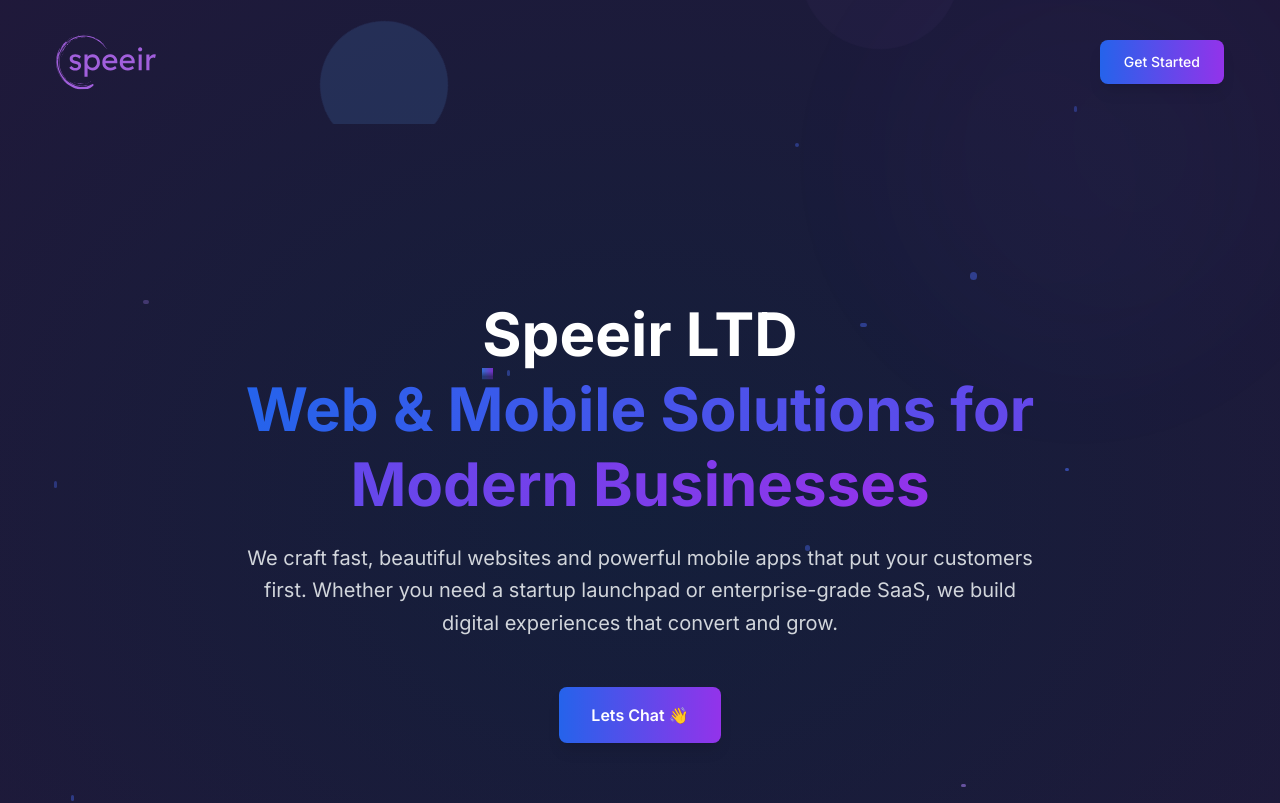
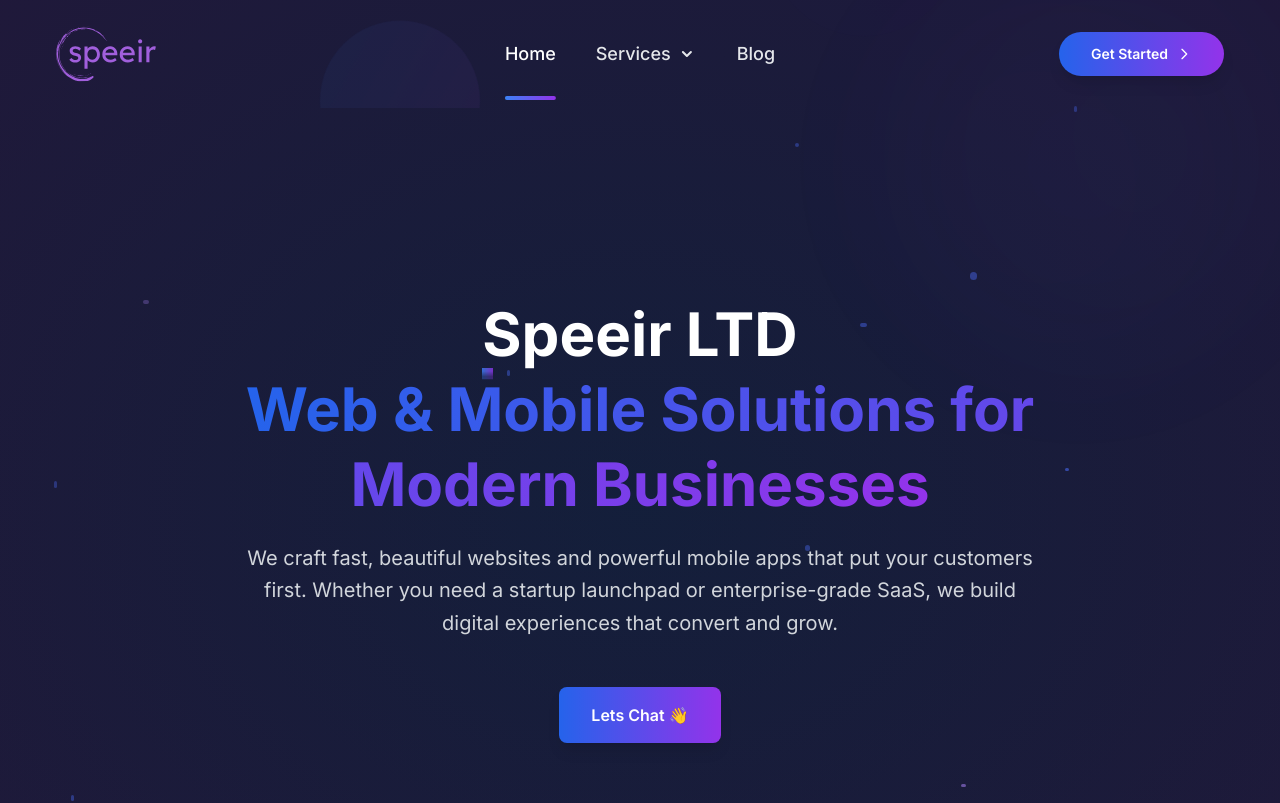
Before and after one commit to Speeir-LTD/speeir.com, a Next.js app: page / in a window 1280 px wide. Shown: the top 803 px of the page. Built offline with nearby package versions, Linux system fonts and the light colour scheme.

Commit message:
update footer menu

```diff
--- a/src/components/Header/index.tsx
+++ b/src/components/Header/index.tsx
@@ -4,7 +4,7 @@
 import { usePathname } from "next/navigation";
 import { useEffect, useState } from "react";
 import ThemeToggler from "./ThemeToggler";
-import menuData from "./menuData";
+import { services } from "@/data/services";
 
 const Header = () => {
   // Navbar toggle
@@ -39,33 +39,50 @@
 
   const pathname = usePathname();
 
+  // Menu data with Home, Services dropdown, and Blog
+  const menuData = [
+    {
+      title: "Home",
+      path: "/",
+    },
+    {
+      title: "Services",
+      submenu: services.map(service => ({
+        title: service.title,
+        path: `/services/${service.slug}`,
+      })),
+    },
+    {
+      title: "Blog",
+      path: "/blog",
+    },
+  ];
+
   return (
     <>
       <header
-        className={`header left-0 top-0 z-50 flex w-full items-center ${
-          sticky
-            ? "fixed bg-white/90 shadow-lg backdrop-blur-md transition-all duration-300 dark:bg-gray-900/90 dark:shadow-gray-800/10"
+        className={`header left-0 top-0 z-50 flex w-full items-center ${sticky
+          ? "fixed bg-white/95 shadow-2xl backdrop-blur-xl transition-all duration-500 dark:bg-gray-900/95 dark:shadow-gray-800/30"
           : "absolute bg-transparent"
           }`}
       >
         {/* Animated background elements */}
         {!sticky && (
-          <div className="absolute inset-0 overflow-hidden opacity-10 dark:opacity-20">
-            <div className="absolute left-1/4 top-1/4 h-32 w-32 rounded-full bg-blue-400 animate-[float_8s_ease-in-out_infinite]"></div>
-            <div className="absolute bottom-1/3 right-1/4 h-40 w-40 rounded-full bg-purple-400 animate-[float_10s_ease-in-out_infinite_reverse]"></div>
+          <div className="absolute inset-0 overflow-hidden opacity-15 dark:opacity-25">
+            <div className="absolute left-1/4 top-1/4 h-40 w-40 rounded-full bg-gradient-to-r from-blue-500/30 to-purple-500/30 animate-[float_10s_ease-in-out_infinite]"></div>
+            <div className="absolute bottom-1/3 right-1/4 h-48 w-48 rounded-full bg-gradient-to-r from-purple-500/30 to-indigo-500/30 animate-[float_12s_ease-in-out_infinite_reverse]"></div>
           </div>
         )}
 
-        <div className="container relative">
-          <div className="relative -mx-4 flex items-center justify-between">
-            <div className="w-60 max-w-full px-4 xl:mr-12">
+        <div className="container relative mx-auto px-4">
+          <div className="relative flex items-center justify-between">
+            {/* Logo - Left aligned */}
+            <div className="flex items-center">
               <Link
                 href="/"
-                className={`header-logo block w-full transition-all duration-300 ${
-                  sticky ? "py-5 lg:py-3" : "py-8"
+                className={`header-logo block transition-all duration-500 ${sticky ? "py-4" : "py-6"
                   }`}
               >
-
                 <Image
                   src="/images/logo/logo.svg"
                   alt="logo"
@@ -77,72 +94,37 @@
               </Link>
             </div>
 
-            <div className="flex w-full items-center justify-between px-4">
-              <div>
-                {/* Mobile menu button */}
-                <button
-                  onClick={navbarToggleHandler}
-                  id="navbarToggler"
-                  aria-label="Mobile Menu"
-                  className="absolute right-4 top-1/2 block translate-y-[-50%] rounded-lg p-2 ring-primary focus:ring-2 lg:hidden"
-                >
-                  <span
-                    className={`relative my-1.5 block h-0.5 w-[30px] bg-black transition-all duration-300 dark:bg-white ${
-                      navbarOpen ? "top-[7px] rotate-45" : ""
-                    }`}
-                  />
-                  <span
-                    className={`relative my-1.5 block h-0.5 w-[30px] bg-black transition-all duration-300 dark:bg-white ${
-                      navbarOpen ? "opacity-0" : ""
-                    }`}
-                  />
-                  <span
-                    className={`relative my-1.5 block h-0.5 w-[30px] bg-black transition-all duration-300 dark:bg-white ${
-                      navbarOpen ? "top-[-8px] -rotate-45" : ""
-                    }`}
-                  />
-                </button>
-
-                {/* Desktop menu */}
-                <nav
-                  id="navbarCollapse"
-                  className={`navbar absolute right-0 z-30 w-[280px] rounded-xl border border-gray-200 bg-white/95 px-6 py-4 shadow-xl backdrop-blur-lg transition-all duration-300 dark:border-gray-700 dark:bg-gray-900/95 lg:visible lg:static lg:w-auto lg:border-none lg:bg-transparent lg:px-0 lg:py-0 lg:shadow-none lg:backdrop-blur-none dark:lg:bg-transparent ${
-                    navbarOpen
-                      ? "visible top-full opacity-100"
-                      : "invisible top-[120%] opacity-0"
-                  }`}
-                >
-                  <ul className="block lg:flex lg:space-x-8">
+            {/* Centered Navigation */}
+            <div className="hidden lg:flex absolute left-1/2 transform -translate-x-1/2">
+              <nav className="flex items-center justify-center">
+                <ul className="flex space-x-10">
                   {menuData.map((menuItem, index) => (
                     <li key={index} className="group relative">
                       {menuItem.path ? (
                         <Link
                           href={menuItem.path}
-                            className={`relative flex items-center py-2 text-base font-medium transition-colors duration-300 lg:px-0 lg:py-6 ${
-                              pathname === menuItem.path
+                          className={`relative flex items-center py-6 text-lg font-medium transition-all duration-300 ${pathname === menuItem.path
                             ? "text-primary dark:text-white"
-                                : "text-gray-700 hover:text-primary dark:text-gray-300 dark:hover:text-white"
+                            : "text-gray-800 hover:text-primary dark:text-gray-200 dark:hover:text-white"
                             }`}
                         >
                           {menuItem.title}
                           {pathname === menuItem.path && (
-                              <span className="absolute -bottom-1 left-0 h-0.5 w-full bg-gradient-to-r from-blue-500 to-purple-600"></span>
+                            <span className="absolute -bottom-2 left-0 h-1 w-full bg-gradient-to-r from-blue-500 to-purple-600 rounded-full"></span>
                           )}
                         </Link>
                       ) : (
-                          <>
+                        <div className="relative">
                           <button
                             onClick={() => handleSubmenu(index)}
-                              className="flex w-full items-center justify-between py-2 text-base font-medium text-gray-700 transition-colors duration-300 hover:text-primary dark:text-gray-300 dark:hover:text-white lg:px-0 lg:py-6"
+                            className="flex items-center py-6 text-lg font-medium text-gray-800 transition-all duration-300 hover:text-primary dark:text-gray-200 dark:hover:text-white"
                           >
                             {menuItem.title}
-                              <span className="pl-2">
                             <svg
                               width="20"
                               height="20"
                               viewBox="0 0 20 20"
-                                  className={`transform transition-transform duration-200 ${
-                                    openIndex === index ? "rotate-180" : ""
+                              className={`ml-1.5 transform transition-transform duration-300 ${openIndex === index ? "rotate-180" : ""
                                 }`}
                             >
                               <path
@@ -150,19 +132,22 @@
                                 d="M5.293 7.293a1 1 0 011.414 0L10 10.586l3.293-3.293a1 1 0 111.414 1.414l-4 4a1 1 0 01-1.414 0l-4-4a1 1 0 010-1.414z"
                               />
                             </svg>
-                              </span>
                           </button>
                           <div
-                              className={`submenu relative left-0 rounded-lg bg-white/95 px-4 py-3 shadow-xl backdrop-blur-lg transition-all duration-300 group-hover:opacity-100 dark:bg-gray-900/95 dark:shadow-gray-800/30 lg:invisible lg:absolute lg:top-[120%] lg:min-w-[220px] lg:opacity-0 lg:shadow-lg lg:group-hover:visible lg:group-hover:top-full lg:group-hover:opacity-100 ${
-                                openIndex === index ? "block" : "hidden"
+                            className={`absolute left-1/2 transform -translate-x-1/2 mt-1 w-56 rounded-xl bg-white/95 shadow-2xl backdrop-blur-xl transition-all duration-300 dark:bg-gray-900/95 ${openIndex === index
+                              ? "visible opacity-100 translate-y-0"
+                              : "invisible opacity-0 -translate-y-2"
                               }`}
+                            style={{
+                              transitionProperty: 'opacity, transform',
+                              transitionTimingFunction: 'cubic-bezier(0.4, 0, 0.2, 1)',
+                            }}
                           >
-                              {menuItem.submenu?.map((submenuItem, index) => (
+                            {menuItem.submenu?.map((submenuItem, idx) => (
                               <Link
-                                  href={submenuItem.path || "/"}
-                                  key={index}
-                                  className={`block rounded-md px-3 py-2.5 text-sm font-medium transition-colors duration-200 ${
-                                    pathname === submenuItem.path
+                                href={submenuItem.path}
+                                key={idx}
+                                className={`block px-5 py-3 text-sm font-medium transition-all duration-300 transform hover:translate-x-1 ${pathname === submenuItem.path
                                     ? "bg-gray-100 text-primary dark:bg-gray-800 dark:text-white"
                                     : "text-gray-700 hover:bg-gray-100 hover:text-primary dark:text-gray-300 dark:hover:bg-gray-800 dark:hover:text-white"
                                   }`}
@@ -171,7 +156,7 @@
                               </Link>
                             ))}
                           </div>
-                          </>
+                        </div>
                       )}
                     </li>
                   ))}
@@ -179,18 +164,126 @@
               </nav>
             </div>
 
-              {/* Theme toggler and CTA button */}
-              <div className="flex items-center gap-4">
+            {/* Right side - CTA and Theme Toggler */}
+            <div className="flex items-center space-x-6">
               {/* <ThemeToggler /> */}
               <Link
                 href="/contact"
-                  className="hidden rounded-lg bg-gradient-to-r from-blue-600 to-purple-600 px-6 py-3 text-sm font-medium text-white shadow-lg transition-all duration-300 hover:from-blue-700 hover:to-purple-700 hover:shadow-xl focus:outline-none focus:ring-2 focus:ring-primary focus:ring-offset-2 dark:focus:ring-purple-500 md:inline-flex"
+                className="hidden rounded-full bg-gradient-to-r from-blue-600 to-purple-600 px-8 py-3 text-sm font-semibold text-white shadow-lg hover:shadow-xl transition-all duration-500 hover:from-blue-700 hover:to-purple-700 md:inline-flex items-center group"
+              >
+                <span>Get Started</span>
+                <svg
+                  className="w-4 h-4 ml-2 transform transition-transform duration-300 group-hover:translate-x-1"
+                  fill="none"
+                  stroke="currentColor"
+                  viewBox="0 0 24 24"
+                  xmlns="http://www.w3.org/2000/svg"
+                >
+                  <path
+                    strokeLinecap="round"
+                    strokeLinejoin="round"
+                    strokeWidth="2"
+                    d="M9 5l7 7-7 7"
+                  />
+                </svg>
+              </Link>
+
+              {/* Mobile menu button */}
+              <button
+                onClick={navbarToggleHandler}
+                id="navbarToggler"
+                aria-label="Mobile Menu"
+                className="rounded-lg p-2 ring-primary focus:ring-2 lg:hidden"
+              >
+                <span
+                  className={`relative my-1.5 block h-0.5 w-[30px] bg-black transition-all duration-500 dark:bg-white ${navbarOpen ? "top-[7px] rotate-45" : ""
+                    }`}
+                />
+                <span
+                  className={`relative my-1.5 block h-0.5 w-[30px] bg-black transition-all duration-500 dark:bg-white ${navbarOpen ? "opacity-0" : ""
+                    }`}
+                />
+                <span
+                  className={`relative my-1.5 block h-0.5 w-[30px] bg-black transition-all duration-500 dark:bg-white ${navbarOpen ? "top-[-8px] -rotate-45" : ""
+                    }`}
+                />
+              </button>
+            </div>
+          </div>
+
+          {/* Mobile menu */}
+          <nav
+            className={`lg:hidden absolute left-0 right-0 top-full z-40 bg-white/95 shadow-2xl backdrop-blur-xl transition-all duration-500 dark:bg-gray-900/95 ${navbarOpen
+              ? "visible opacity-100 translate-y-0"
+              : "invisible opacity-0 -translate-y-4"
+              }`}
+          >
+            <ul className="px-6 py-4">
+              {menuData.map((menuItem, index) => (
+                <li key={index} className="mb-1">
+                  {menuItem.path ? (
+                    <Link
+                      href={menuItem.path}
+                      className={`block py-3 text-lg font-medium ${pathname === menuItem.path
+                        ? "text-primary dark:text-white"
+                        : "text-gray-800 dark:text-gray-200"
+                        }`}
+                      onClick={() => setNavbarOpen(false)}
+                    >
+                      {menuItem.title}
+                    </Link>
+                  ) : (
+                    <>
+                      <button
+                        onClick={() => handleSubmenu(index)}
+                        className="flex w-full items-center justify-between py-3 text-lg font-medium text-gray-800 dark:text-gray-200"
+                      >
+                        {menuItem.title}
+                        <svg
+                          width="20"
+                          height="20"
+                          viewBox="0 0 20 20"
+                          className={`ml-1.5 transform transition-transform duration-300 ${openIndex === index ? "rotate-180 text-primary" : "text-gray-800 group-hover:text-primary dark:text-gray-200 dark:group-hover:text-white"
+                            }`}
+                        >
+                          <path
+                            fill="currentColor"
+                            d="M5.293 7.293a1 1 0 011.414 0L10 10.586l3.293-3.293a1 1 0 111.414 1.414l-4 4a1 1 0 01-1.414 0l-4-4a1 1 0 010-1.414z"
+                          />
+                        </svg>
+                      </button>
+                      {openIndex === index && (
+                        <div className="pl-4">
+                          {menuItem.submenu?.map((submenuItem, idx) => (
+                            <Link
+                              href={submenuItem.path}
+                              key={idx}
+                              className={`block py-2.5 text-base ${pathname === submenuItem.path
+                                ? "text-primary dark:text-white"
+                                : "text-gray-600 dark:text-gray-300"
+                                }`}
+                              onClick={() => setNavbarOpen(false)}
+                            >
+                              {submenuItem.title}
+                            </Link>
+                          ))}
+                        </div>
+                      )}
+                    </>
+                  )}
+                </li>
+              ))}
+              <li className="mt-4 pt-4 border-t border-gray-200 dark:border-gray-700">
+                <Link
+                  href="/contact"
+                  className="block w-full rounded-lg bg-gradient-to-r from-blue-600 to-purple-600 px-6 py-3 text-center font-medium text-white"
+                  onClick={() => setNavbarOpen(false)}
                 >
                   Get Started
                 </Link>
-              </div>
-            </div>
-          </div>
+              </li>
+            </ul>
+          </nav>
         </div>
       </header>
     </>
```
Lines whose indentation alone changed are shown as unchanged.
